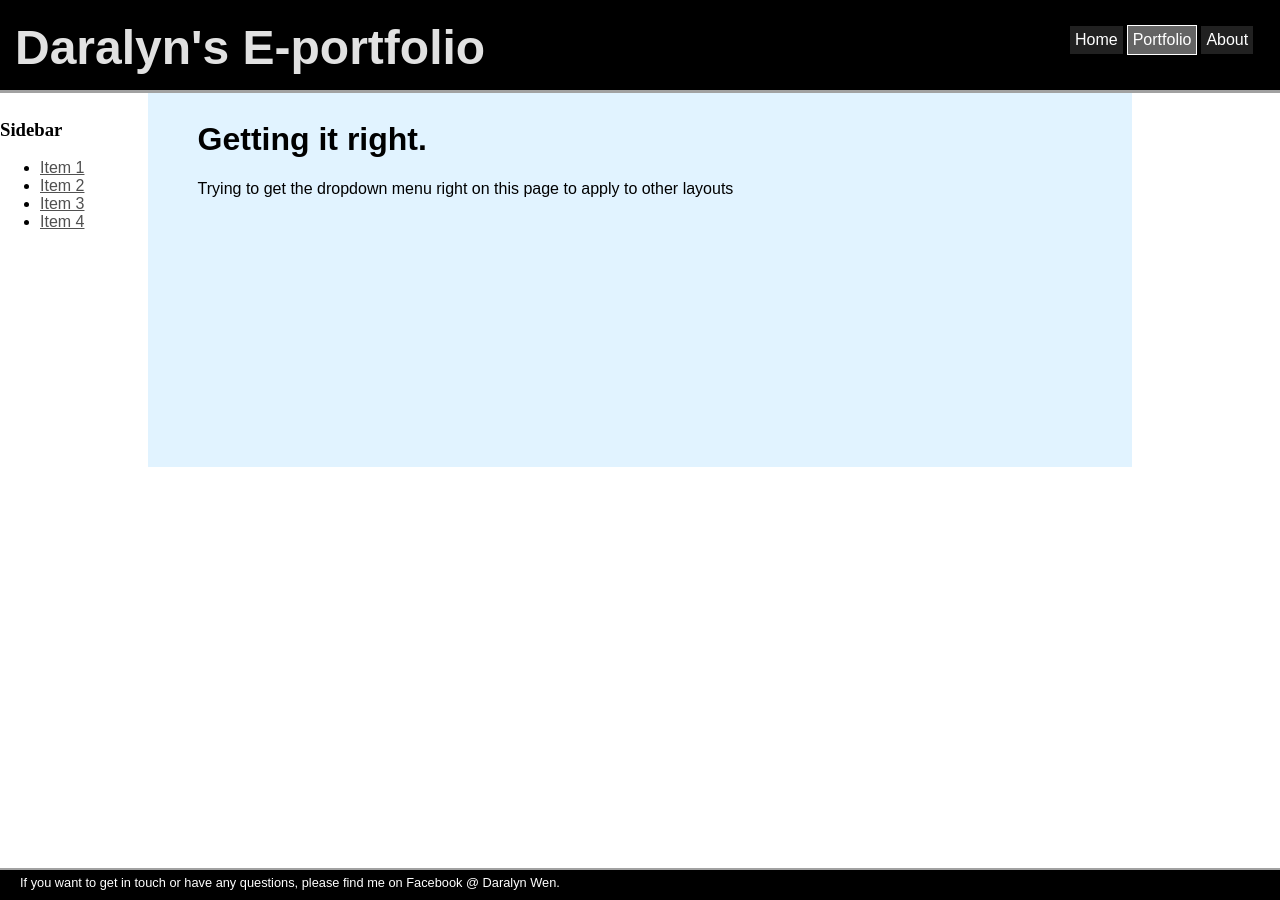
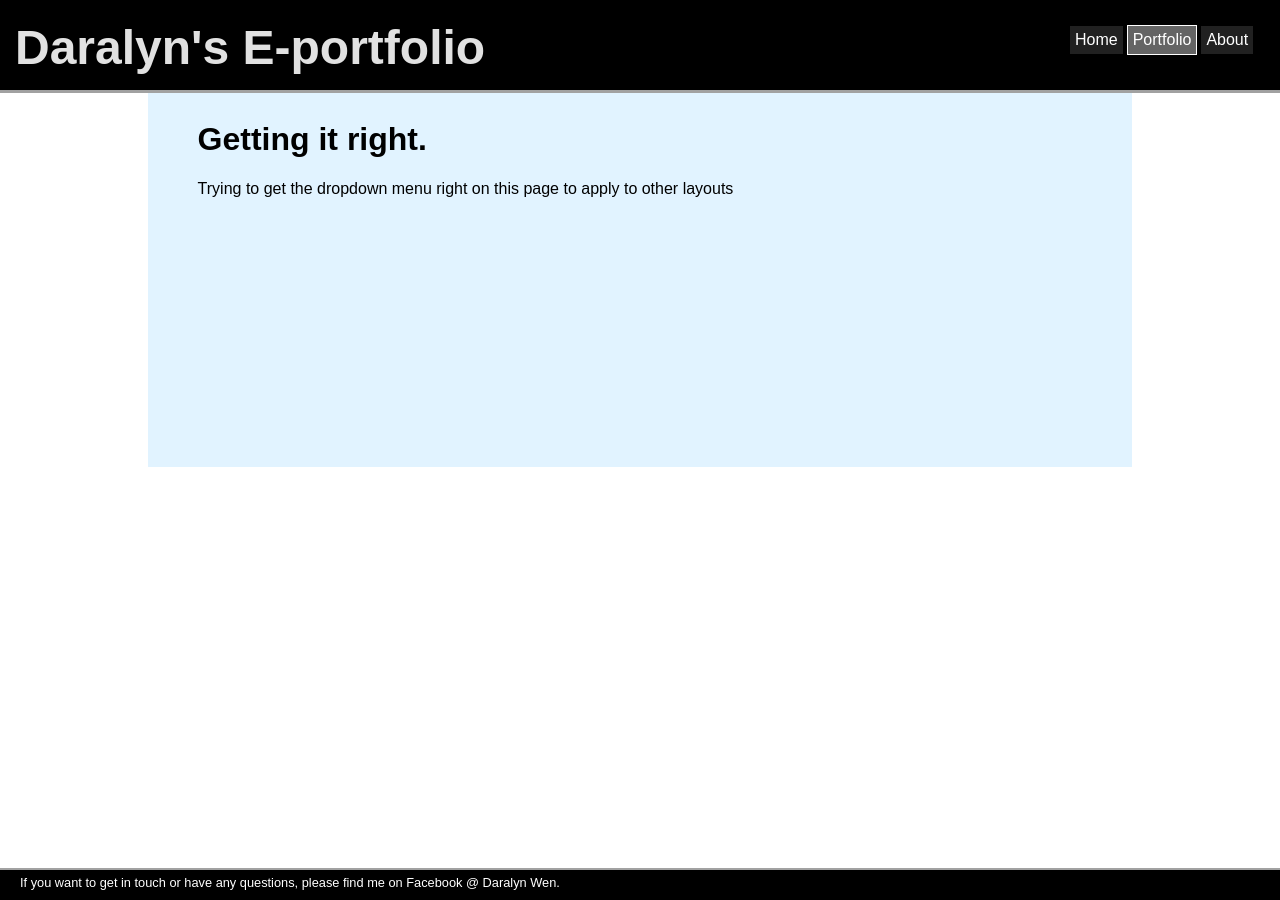
Before and after one commit to daralyn/daralyn.github.io, a Jekyll site: the page built from gettingitrightpage.html, in a window 1280 px wide. Built offline with Jekyll 4.4.1, drawn with Linux system fonts in a browser that asks for light colours.

Commit message:
Update gettingitright.html

```diff
--- a/_layouts/gettingitright.html
+++ b/_layouts/gettingitright.html
@@ -30,15 +30,6 @@
 						</div>
 					</nav>
 					</header>
-			<div class="sidebar">
-					<h3>Sidebar</h3>
-						<ul>
-							<li><a href="/">Item 1</a></li>
-							<li><a href="/">Item 2</a></li>
-							<li><a href="/">Item 3</a></li>
-							<li><a href="/">Item 4</a></li>
-						</ul>
-			</div> <!-- sidebar-->
 
 
 			<div class="container">
```
